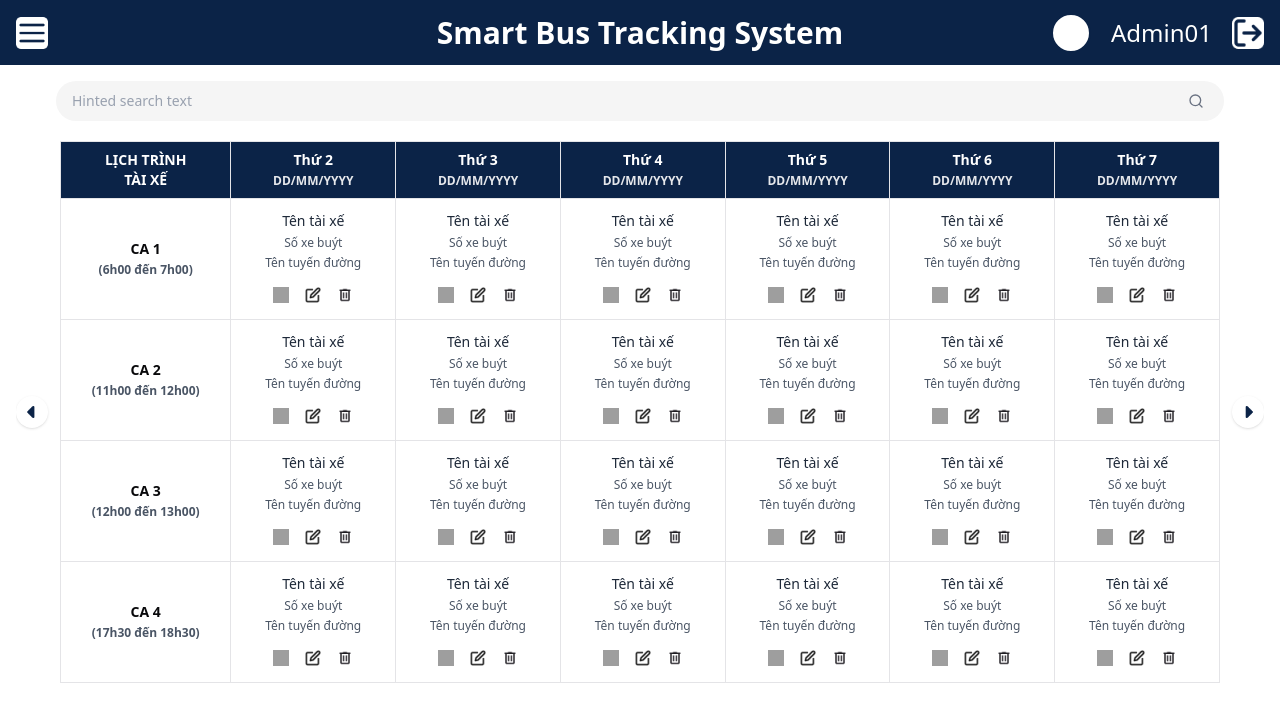
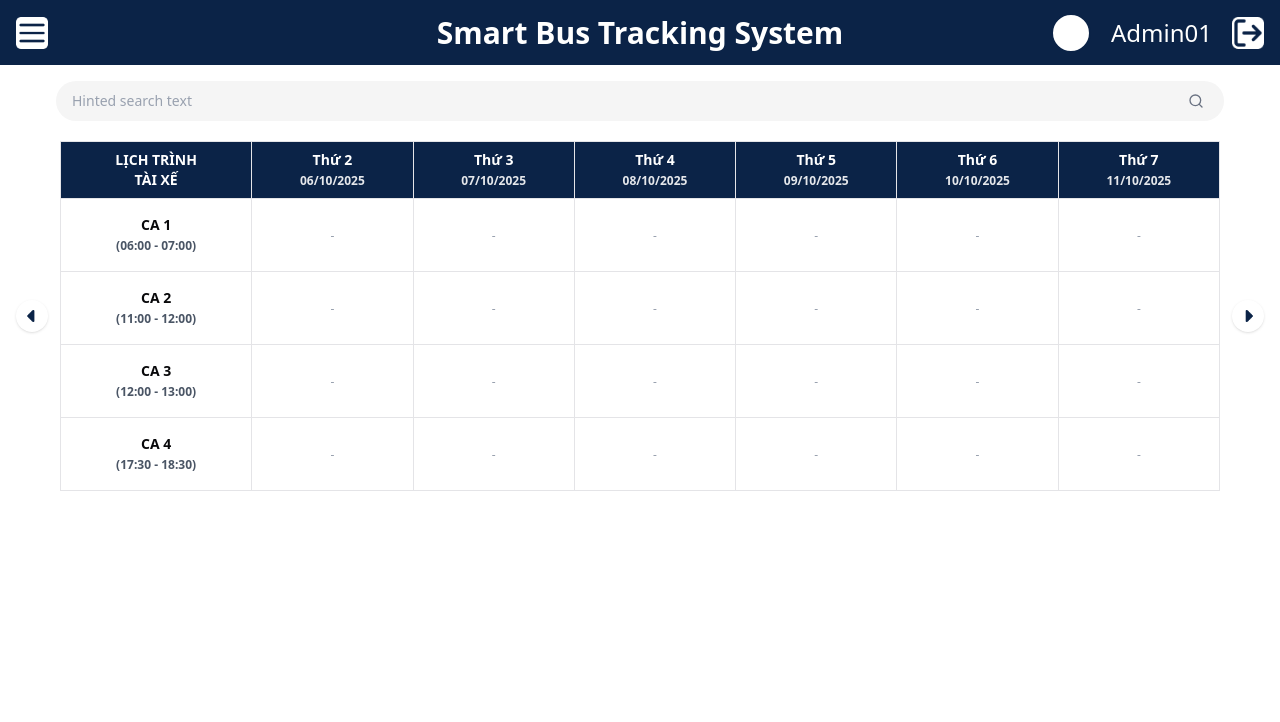
Before and after one commit to NguyenToanThang-kotaru/Smart-Bus-Tracking-System, a React (Vite) app in the folder Client/: page /admin/DriverSchedule in a window 1280 px wide. Shown: the top 722 px of the page. Built offline with nearby package versions, Linux system fonts and the light colour scheme; grey boxes are pictures that could not be loaded.

Commit message:
detail driver

```diff
--- a/Client/src/pages/admin/Driver/Driver.jsx
+++ b/Client/src/pages/admin/Driver/Driver.jsx
@@ -1,19 +1,11 @@
 import SearchBar from "@/Components/searchBar";
-import eye from "@/assets/Icon/Eye.png";
-import edit from "@/assets/Icon/Edit.png";
-import DeleteIcon from "@/assets/Icon/delete.png";
+import eye from "@/assets/Icon/Eye_yellow.png";
 import right from "@/assets/Icon/arrow_right.png";
 import left from "@/assets/Icon/arrow_left.png";
+import ViewScheduleDetail from "./ViewScheduleDetail"
+import { useState } from "react";
 
-export default function Dashboard() {
-  const shifts = [
-    { id: 1, name: "CA 1", time: "6h00 đến 7h00" },
-    { id: 2, name: "CA 2", time: "11h00 đến 12h00" },
-    { id: 3, name: "CA 3", time: "12h00 đến 13h00" },
-    { id: 4, name: "CA 4", time: "17h30 đến 18h30" },
-  ];
-
-  const days = ["Thứ 2", "Thứ 3", "Thứ 4", "Thứ 5", "Thứ 6", "Thứ 7"];
+export default function DriverSchedule() {
 
   return (
     <div className="p-4">
@@ -23,25 +15,98 @@ export default function Dashboard() {
       </div>
 
       {/* Flex chứa mũi tên + bảng */}
-      <div className="flex items-center justify-center gap-3 w-full overflow-x-auto">
+      <div className="flex items-center justify-center gap-3 w-full">
         {/* Nút mũi tên trái */}
-        <button className="flex-shrink-0 bg-white shadow rounded-full p-1 hover:scale-110 transition-transform">
+        <button className="flex-shrink-0 bg-white shadow rounded-full p-1 hover:scale-110 transition-transform cursor-pointer">
           <img src={left} alt="Left Arrow" className="w-6 h-6" />
         </button>
 
         {/* Bảng */}
         <div className="overflow-x-auto flex-1">
+          <TableSchedule week={0}/>
+        </div>
+
+        {/* Nút mũi tên phải */}
+        <button className="flex-shrink-0 bg-white shadow rounded-full p-1 hover:scale-110 transition-transform cursor-pointer">
+          <img src={right} alt="Right Arrow" className="w-6 h-6" />
+        </button>
+      </div>
+    </div>
+  );
+}
+
+function TableSchedule({ week }) {
+  const [showPopup, setShowPopup] = useState(false);
+  const [selected, setSelected] = useState(null);
+
+  const handleView = (item) => {
+    setSelected(item);
+    setShowPopup(true);
+  };
+
+  const schedule = [
+    { MaLT: "LT000001", TenTX: "Nguyen Van A", SoXB: "BUS01", TenTD: "ABC - CDE", NgayHanhTrinh: "2025-10-13T06:00:00" },
+    { MaLT: "LT000002", TenTX: "Tran Van B", SoXB: "BUS02", TenTD: "DEF - GHI", NgayHanhTrinh: "2025-10-14T12:00:00" },
+    { MaLT: "LT000003", TenTX: "Le Van C", SoXB: "BUS03", TenTD: "JKL - MNO", NgayHanhTrinh: "2025-10-15T17:30:00" },
+  ];
+
+  const shifts = [
+    { id: 1, name: "CA 1", start: "06:00", end: "07:00" },
+    { id: 2, name: "CA 2", start: "11:00", end: "12:00" },
+    { id: 3, name: "CA 3", start: "12:00", end: "13:00" },
+    { id: 4, name: "CA 4", start: "17:30", end: "18:30" },
+  ];
+
+  const days = ["Thứ 2", "Thứ 3", "Thứ 4", "Thứ 5", "Thứ 6", "Thứ 7"];
+
+  const getWeekDates = (weekOffset) => {
+    const today = new Date();
+    const dayOfWeek = today.getDay();
+    const mondayOffset = (dayOfWeek === 0 ? -6 : 1 - dayOfWeek) + weekOffset * 7;
+    const monday = new Date(today);
+    monday.setDate(today.getDate() + mondayOffset);
+
+    const dates = [];
+    for (let i = 0; i < 6; i++) {
+      const date = new Date(monday);
+      date.setDate(monday.getDate() + i);
+      dates.push(date);
+    }
+    return dates;
+  };
+
+  const weekDates = getWeekDates(week);
+
+  const formatDate = (date) => {
+    const d = String(date.getDate()).padStart(2, "0");
+    const m = String(date.getMonth() + 1).padStart(2, "0");
+    const y = date.getFullYear();
+    return `${d}/${m}/${y}`;
+  };
+
+  const getScheduleForCell = (dayDate, shift) => {
+    return schedule.filter((s) => {
+      const date = new Date(s.NgayHanhTrinh);
+      const dateStr = date.toDateString();
+      const shiftStart = shift.start;
+      const shiftEnd = shift.end;
+      const hour = String(date.getHours()).padStart(2, "0");
+      const min = String(date.getMinutes()).padStart(2, "0");
+      const timeStr = `${hour}:${min}`;
+      return dateStr === dayDate.toDateString() && timeStr >= shiftStart && timeStr < shiftEnd;
+    });
+  };
+
+  return (
+    <>
       <table className="min-w-full border border-gray-300 text-center text-sm">
         <thead className="bg-mainBlue text-white">
           <tr>
-                <th className="border px-3 py-2">
-                  LỊCH TRÌNH <br /> TÀI XẾ
-                </th>
-                {days.map((day) => (
+            <th className="border px-3 py-2">LỊCH TRÌNH <br /> TÀI XẾ</th>
+            {days.map((day, index) => (
               <th key={day} className="border px-3 py-2">
-                    {day}
-                    <br />
-                    <span className="text-xs text-gray-200">DD/MM/YYYY</span>
+                {day}<br />
+                <span className="text-xs text-gray-200">{formatDate(weekDates[index])}</span>
               </th>
             ))}
           </tr>
@@ -49,45 +114,43 @@ export default function Dashboard() {
 
         <tbody>
           {shifts.map((shift) => (
-                <tr key={shift.id} className="border">
+            <tr key={shift.id}>
               <td className="border font-semibold py-4">
-                    {shift.name}
-                    <br />
-                    <span className="text-gray-600 text-xs">({shift.time})</span>
+                {shift.name}<br />
+                <span className="text-gray-600 text-xs">({shift.start} - {shift.end})</span>
               </td>
-
-                  {days.map((day) => (
-                    <td key={day} className="border py-3">
-                      <div className="flex flex-col items-center gap-1">
-                        <p className="text-gray-800 font-medium">Tên tài xế</p>
-                        <p className="text-gray-600 text-xs">Số xe buýt</p>
-                        <p className="text-gray-600 text-xs">Tên tuyến đường</p>
-
-                        <div className="flex gap-2 mt-2">
-                          <button className="hover:bg-blue-800 text-white p-1 rounded">
+              {weekDates.map((dayDate) => {
+                const cellData = getScheduleForCell(dayDate, shift);
+                return (
+                  <td key={dayDate} className="border py-3">
+                    {cellData.length > 0 ? (
+                      cellData.map((s) => (
+                        <div key={s.MaLT} className="flex flex-col items-center gap-1">
+                          <p className="text-gray-800 font-medium">{s.TenTX}</p>
+                          <p className="text-gray-600 text-xs">{s.SoXB}</p>
+                          <p className="text-gray-600 text-xs">{s.TenTD}</p>
+                          <div onClick={() => handleView(s)} className="flex w-2/3 pt-0.5 pb-0.5 rounded mt-2 justify-center bg-[rgb(11,35,71)] cursor-pointer hover:opacity-80">
+                            <button className="text-white p-1 rounded cursor-pointer">
                               <img src={eye} alt="eye" className="w-4 h-4" />
-                          </button>
-                          <button className="hover:bg-yellow-600 text-white p-1 rounded">
-                            <img src={edit} alt="edit" className="w-4 h-4" />
-                          </button>
-                          <button className="hover:bg-red-700 text-white p-1 rounded">
-                            <img src={DeleteIcon} alt="delete" className="w-4 h-4" />
                             </button>
                           </div>
                         </div>
+                      ))
+                    ) : (
+                      <span className="text-gray-400 text-xs">-</span>
+                    )}
                   </td>
-                  ))}
+                );
+              })}
             </tr>
           ))}
         </tbody>
       </table>
-        </div>
 
-        {/* Nút mũi tên phải */}
-        <button className="flex-shrink-0 bg-white shadow rounded-full p-1 hover:scale-110 transition-transform">
-          <img src={right} alt="Right Arrow" className="w-6 h-6" />
-        </button>
-      </div>
-    </div>
+      {/* Popup chi tiết */}
+      {showPopup && selected && (
+        <ViewScheduleDetail item={selected} onClose={() => setShowPopup(false)} />
+      )}
+    </>
   );
 }
--- /dev/null
+++ b/Client/src/pages/admin/Driver/ViewScheduleDetail.jsx
@@ -0,0 +1,136 @@
+import { useState } from "react";
+import dropDown from "@/assets/Icon/arrow_drop_down.png";
+
+export default function ViewScheduleDetail({ item, onClose }) {
+  const isView = true;
+
+  const tram = [
+    { MaTram: "Tram000001", TenTram: "Trạm A" },
+    { MaTram: "Tram000002", TenTram: "Trạm B" },
+    { MaTram: "Tram000003", TenTram: "Trạm C" },
+  ];
+
+  const chiTietTram = [
+    { MaTram: "Tram000001", TenHS: "Nguyen Thi A", MaHS: "HS000001", Lop: "6A1", TrangThai: "Đã đón" },
+    { MaTram: "Tram000001", TenHS: "Nguyen Thi B", MaHS: "HS000002", Lop: "9A1", TrangThai: "Đã đón" },
+    { MaTram: "Tram000001", TenHS: "Nguyen Thi C", MaHS: "HS000003", Lop: "6A3", TrangThai: "Đã đón" },
+    { MaTram: "Tram000002", TenHS: "Nguyen Thi D", MaHS: "HS000004", Lop: "6A1", TrangThai: "Đã đón" },
+    { MaTram: "Tram000002", TenHS: "Nguyen Thi E", MaHS: "HS000005", Lop: "9A1", TrangThai: "Đã đón" },
+    { MaTram: "Tram000002", TenHS: "Nguyen Thi F", MaHS: "HS000006", Lop: "6A3", TrangThai: "Đã đón" },
+    { MaTram: "Tram000002", TenHS: "Nguyen Thi G", MaHS: "HS000007", Lop: "6A3", TrangThai: "Chưa đón" },
+    { MaTram: "Tram000003", TenHS: "Nguyen Thi H", MaHS: "HS000008", Lop: "9A2", TrangThai: "Chưa đón" },
+    { MaTram: "Tram000003", TenHS: "Nguyen Thi I", MaHS: "HS000009", Lop: "8A1", TrangThai: "Chưa đón" },
+  ];
+
+  const [openTram, setOpenTram] = useState(null);
+
+  const toggleTram = (maTram) => {
+    setOpenTram((prev) => (prev === maTram ? null : maTram));
+  };
+
+  return (
+    <div className="fixed inset-0 z-50 flex items-center justify-center">
+      {/* Overlay */}
+      <div className="absolute inset-0 bg-black/30" onClick={onClose}></div>
+
+      {/* Popup */}
+      <div className="bg-white rounded-lg p-6 z-10 w-2/3 relative max-h-[90vh] overflow-y-auto">
+        <h2 className="text-2xl font-bold mb-4 text-mainBlue border-b-4 border-mainBlue pb-2 text-left">
+          Chi tiết lịch làm việc
+        </h2>
+
+        {/* Thông tin lịch */}
+        <div className="space-y-3 flex gap-10 justify-between">
+          <div className="w-full">
+            <label className="block text-mainBlue text-sm font-bold mb-1">Ngày</label>
+            <input
+              type="text"
+              defaultValue={item?.NgayHanhTrinh?.split("T")[0] || ""}
+              readOnly={isView}
+              className={`border rounded-full border-[#7d7d7d] px-3 py-2 w-full ${
+                isView ? "bg-gray-100" : "focus:outline-mainYellow"
+              }`}
+            />
+          </div>
+
+          <div className="w-full">
+            <label className="block text-mainBlue text-sm font-bold mb-1">Ca</label>
+            <input
+              type="text"
+              defaultValue={item?.TenTD || ""}
+              readOnly={isView}
+              className={`border rounded-full border-[#7d7d7d] px-3 py-2 w-full ${
+                isView ? "bg-gray-100" : "focus:outline-mainYellow"
+              }`}
+            />
+          </div>
+        </div>
+
+        {/* Danh sách trạm */}
+        <div className="border rounded-lg border-[#7d7d7d] p-2 mt-5">
+          {tram.map((t) => (
+            <div key={t.MaTram} className="p-2 rounded">
+              {/* Header trạm */}
+              <div
+                className="bg-mainBlue text-2xl flex items-center justify-between rounded-lg cursor-pointer select-none"
+                onClick={() => toggleTram(t.MaTram)}
+              >
+                <h3 className="font-bold text-white p-3">{t.TenTram}</h3>
+                <img
+                  src={dropDown}
+                  alt="dropdown"
+                  className={`w-8 h-8 mr-2 transform transition-transform duration-300 ${
+                    openTram === t.MaTram ? "rotate-180" : "rotate-0"
+                  }`}
+                />
+              </div>
+
+              {/* Danh sách học sinh */}
+              <div
+                className={`transition-all duration-500 overflow-hidden ${
+                  openTram === t.MaTram ? "max-h-96 opacity-100 mt-2" : "max-h-0 opacity-0"
+                }`}
+              >
+                <ul className="ml-6 mr-6 list-disc text-gray-700">
+                  {chiTietTram
+                    .filter((hs) => hs.MaTram === t.MaTram)
+                    .map((hs) => (
+                      <li key={hs.MaHS} className="py-1  flex justify-between">
+                        <div className="font-bold w-1/4">{hs.TenHS} </div>
+                        <div className="font-bold w-1/4">{hs.MaHS} </div>
+                        <div className="font-bold w-1/4">{hs.Lop} </div>
+                        <div className="w-1/4 text-right">
+                            <div
+                              className={`font-bold ${
+                                hs.TrangThai === "Đã đón" ? "text-green-600" : "text-red-500"
+                              }`}
+                            >
+                              {hs.TrangThai}
+                            </div>
+                        </div>
+                      </li>
+                    ))}
+                </ul>
+              </div>
+            </div>
+          ))}
+        </div>
+
+        {/* Nút đóng */}
+        <div className="flex justify-center gap-3 mt-5">
+          {!isView && (
+            <button className="bg-yellow-400 text-black font-semibold px-4 py-2 rounded hover:bg-yellow-500">
+              Xác nhận
+            </button>
+          )}
+          <button
+            onClick={onClose}
+            className="bg-mainBlue text-white font-semibold px-4 py-2 rounded hover:bg-blue-900"
+          >
+            Đóng
+          </button>
+        </div>
+      </div>
+    </div>
+  );
+}
```
Also changed, not shown: Client/src/assets/Icon/Eye_yellow.png (added), Client/src/assets/Icon/arrow_drop_down.png (added). Lines whose indentation alone changed are shown as unchanged.
